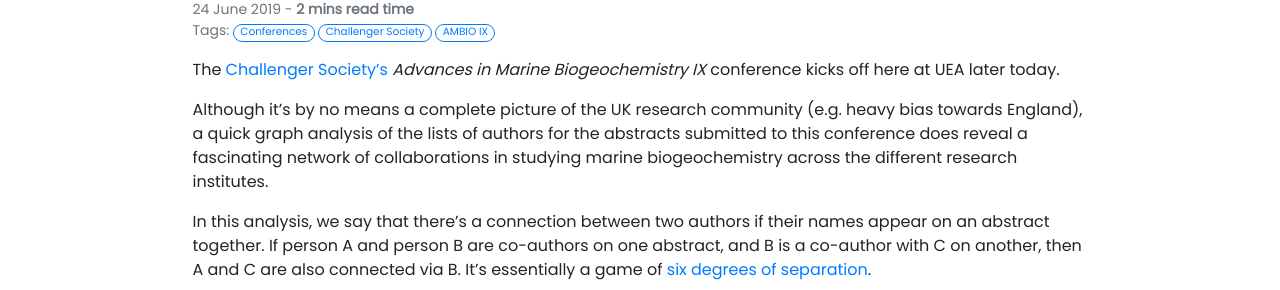
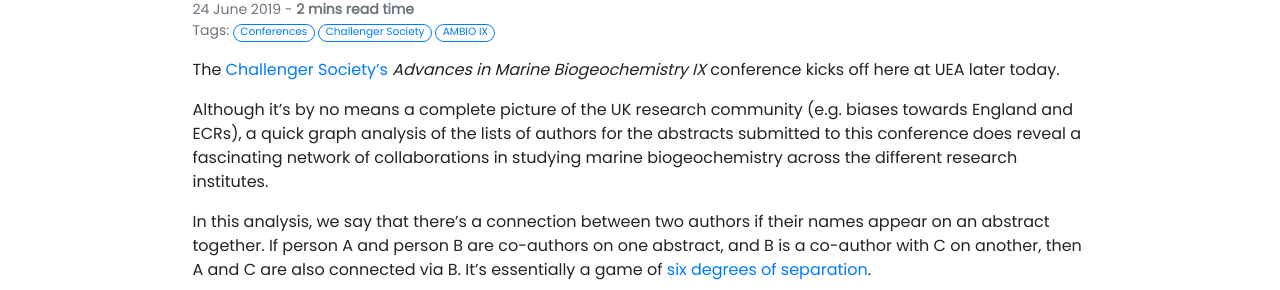
Before and after one commit to mvdh7/mvdh7.github.io, a Jekyll site: the page built from _posts/2019-06-24-challenger-ambioix-presenter-graph.md, in a window 1280 px wide. Shown: the part 205-495 px from the top of the page. Built offline with Jekyll 4.4.1, drawn with Linux system fonts in a browser that asks for light colours; nearby versions of some CDN libraries; our own code applies the rules of GitHub Pages for plain Markdown files; comment, search, counter and statistics services are not loaded.

Commit message:
update biases

```diff
--- a/_posts/2019-06-24-challenger-ambioix-presenter-graph.md
+++ b/_posts/2019-06-24-challenger-ambioix-presenter-graph.md
@@ -9,7 +9,7 @@ comments: true
 
 The [Challenger Society's](https://www.challenger-society.org.uk/) *Advances in Marine Biogeochemistry IX* conference kicks off here at UEA later today.
 
-Although it's by no means a complete picture of the UK research community (e.g. heavy bias towards England), a quick graph analysis of the lists of authors for the abstracts submitted to this conference does reveal a fascinating network of collaborations in studying marine biogeochemistry across the different research institutes.
+Although it's by no means a complete picture of the UK research community (e.g. biases towards England and ECRs), a quick graph analysis of the lists of authors for the abstracts submitted to this conference does reveal a fascinating network of collaborations in studying marine biogeochemistry across the different research institutes.
 
 In this analysis, we say that there's a connection between two authors if their names appear on an abstract together. If person A and person B are co-authors on one abstract, and B is a co-author with C on another, then A and C are also connected via B. It's essentially a game of [six degrees of separation](https://en.wikipedia.org/wiki/Six_degrees_of_separation).
 
```
